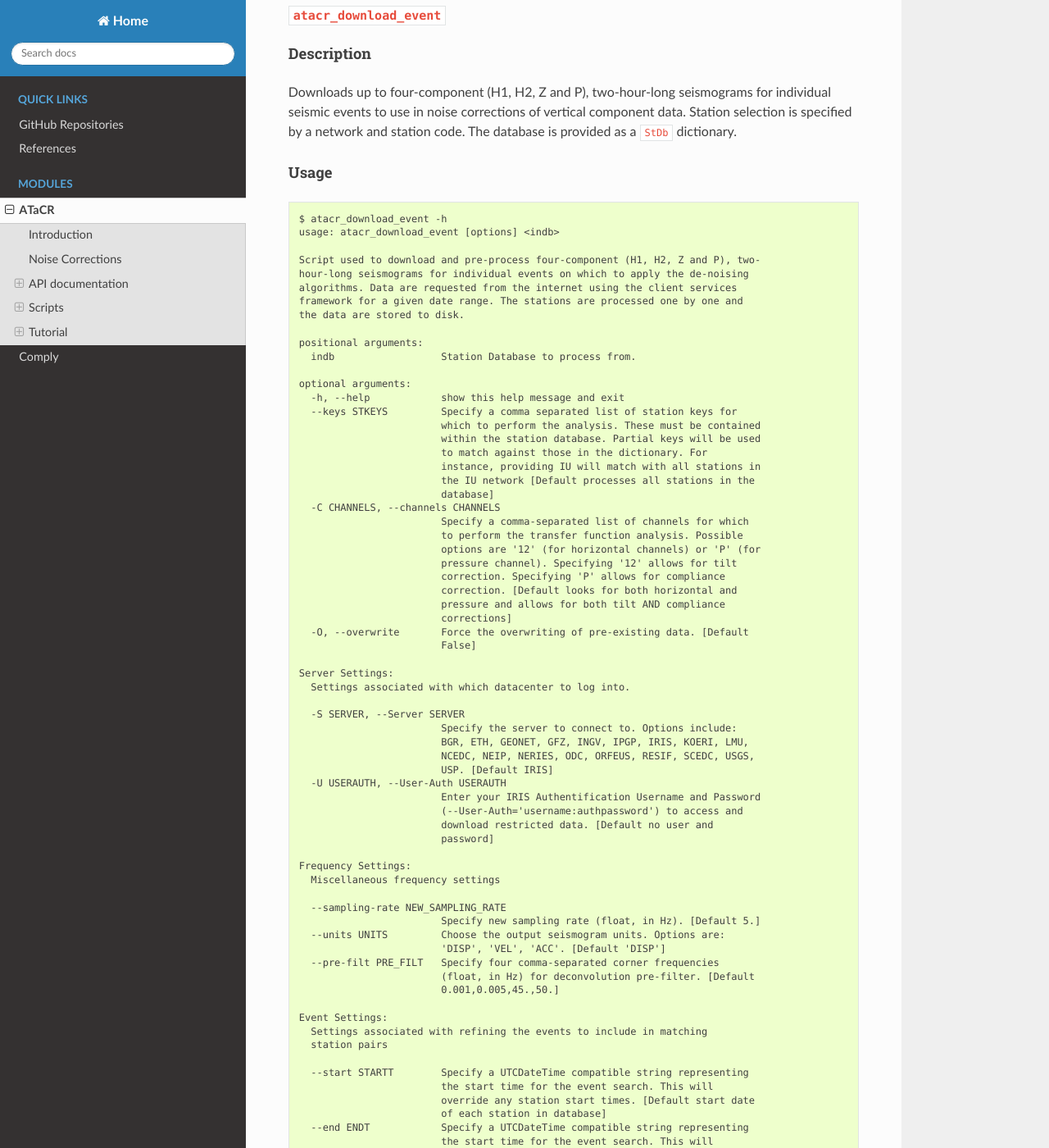
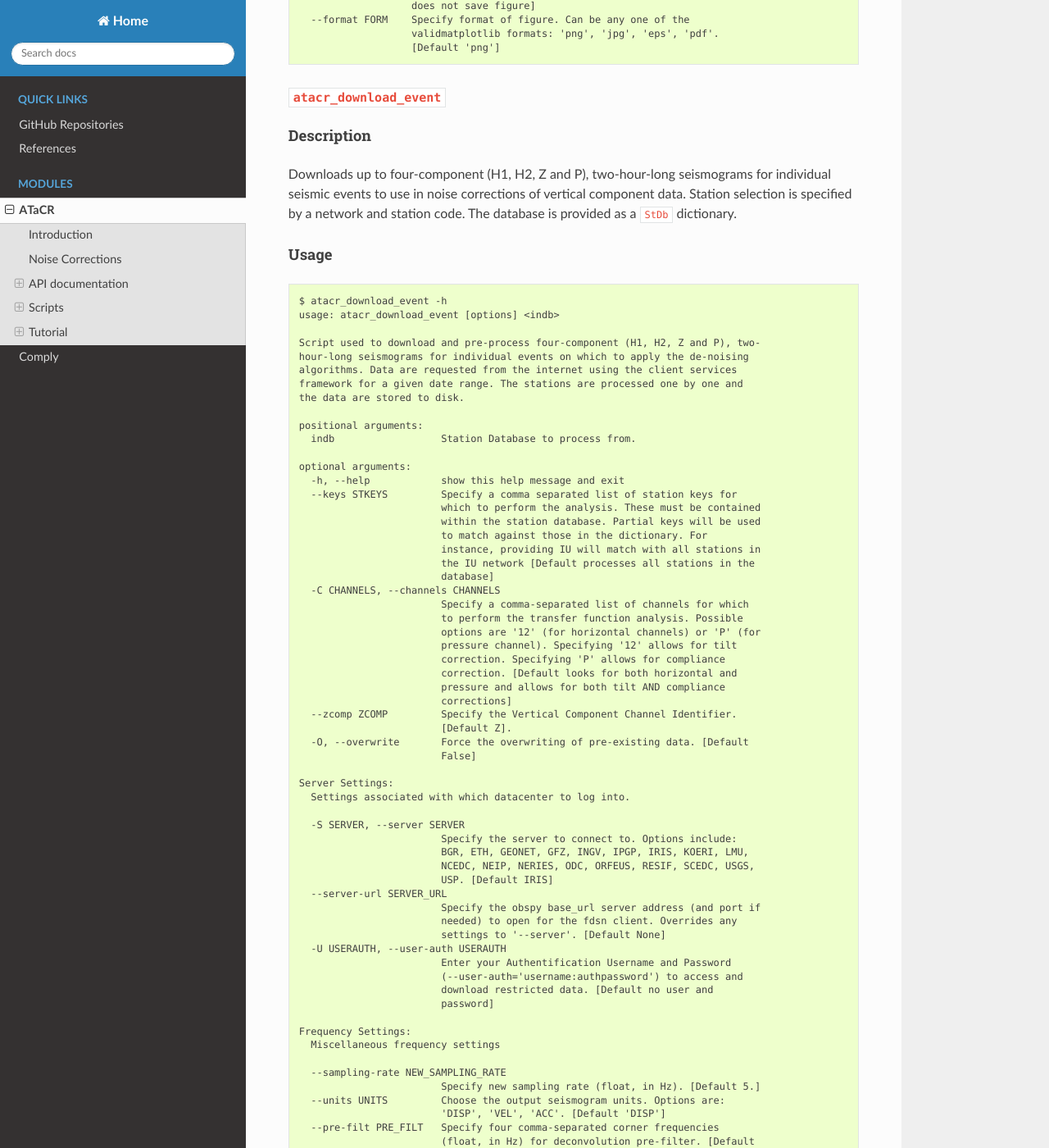
Before and after one commit to nfsi-canada/OBStools, a Sphinx documentation site: the page built from docs/atacr.rst, in a window 1280 px wide and 1400 px high, scrolled down 9999 px. Shown: the whole window at 82% size. Built offline with Sphinx 7.4.7 and the Read the Docs theme 3.1.0, drawn with Linux system fonts in a browser that asks for light colours; some of the changed text lies outside the part shown.

Commit message:
fixed atacr scripts and docs

```diff
--- a/docs/atacr.rst
+++ b/docs/atacr.rst
@@ -243,20 +243,26 @@ Usage
                             correction. [Default looks for both horizontal and
                             pressure and allows for both tilt AND compliance
                             corrections]
+      --zcomp ZCOMP         Specify the Vertical Component Channel Identifier.
+                            [Default Z].
       -O, --overwrite       Force the overwriting of pre-existing data. [Default
                             False]
 
     Server Settings:
       Settings associated with which datacenter to log into.
 
-      -S SERVER, --Server SERVER
+      -S SERVER, --server SERVER
                             Specify the server to connect to. Options include:
                             BGR, ETH, GEONET, GFZ, INGV, IPGP, IRIS, KOERI, LMU,
                             NCEDC, NEIP, NERIES, ODC, ORFEUS, RESIF, SCEDC, USGS,
                             USP. [Default IRIS]
-      -U USERAUTH, --User-Auth USERAUTH
-                            Enter your IRIS Authentification Username and Password
-                            (--User-Auth='username:authpassword') to access and
+      --server-url SERVER_URL
+                            Specify the obspy base_url server address (and port if
+                            needed) to open for the fdsn client. Overrides any
+                            settings to '--server'. [Default None]
+      -U USERAUTH, --user-auth USERAUTH
+                            Enter your Authentification Username and Password
+                            (--user-auth='username:authpassword') to access and
                             download restricted data. [Default no user and
                             password]
 
@@ -572,20 +578,26 @@ Usage
                             correction. [Default looks for both horizontal and
                             pressure and allows for both tilt AND compliance
                             corrections]
+      --zcomp ZCOMP         Specify the Vertical Component Channel Identifier.
+                            [Default Z].
       -O, --overwrite       Force the overwriting of pre-existing data. [Default
                             False]
 
     Server Settings:
       Settings associated with which datacenter to log into.
 
-      -S SERVER, --Server SERVER
+      -S SERVER, --server SERVER
                             Specify the server to connect to. Options include:
                             BGR, ETH, GEONET, GFZ, INGV, IPGP, IRIS, KOERI, LMU,
                             NCEDC, NEIP, NERIES, ODC, ORFEUS, RESIF, SCEDC, USGS,
                             USP. [Default IRIS]
-      -U USERAUTH, --User-Auth USERAUTH
-                            Enter your IRIS Authentification Username and Password
-                            (--User-Auth='username:authpassword') to access and
+      --server-url SERVER_URL
+                            Specify the obspy base_url server address (and port if
+                            needed) to open for the fdsn client. Overrides any
+                            settings to '--server'. [Default None]
+      -U USERAUTH, --user-auth USERAUTH
+                            Enter your Authentification Username and Password
+                            (--user-auth='username:authpassword') to access and
                             download restricted data. [Default no user and
                             password]
 
@@ -599,6 +611,10 @@ Usage
       --pre-filt PRE_FILT   Specify four comma-separated corner frequencies
                             (float, in Hz) for deconvolution pre-filter. [Default
                             0.001,0.005,45.,50.]
+      --window WINDOW       Specify window length in seconds. Default value is
+                            highly recommended. Program may not be stable for
+                            large deviations from default value. [Default 7200.
+                            (or 2 hours)]
 
     Event Settings:
       Settings associated with refining the events to include in matching
```
Also changed, not shown: 1 other file.
